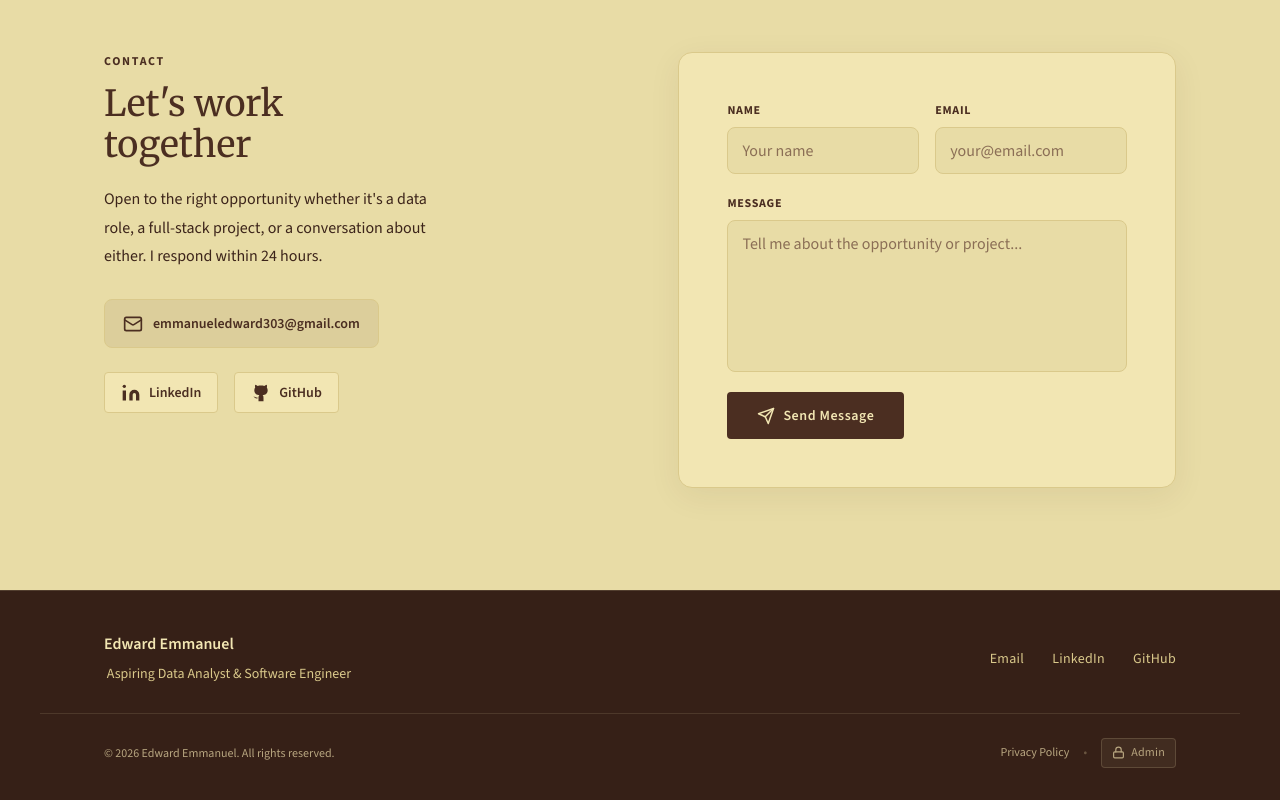
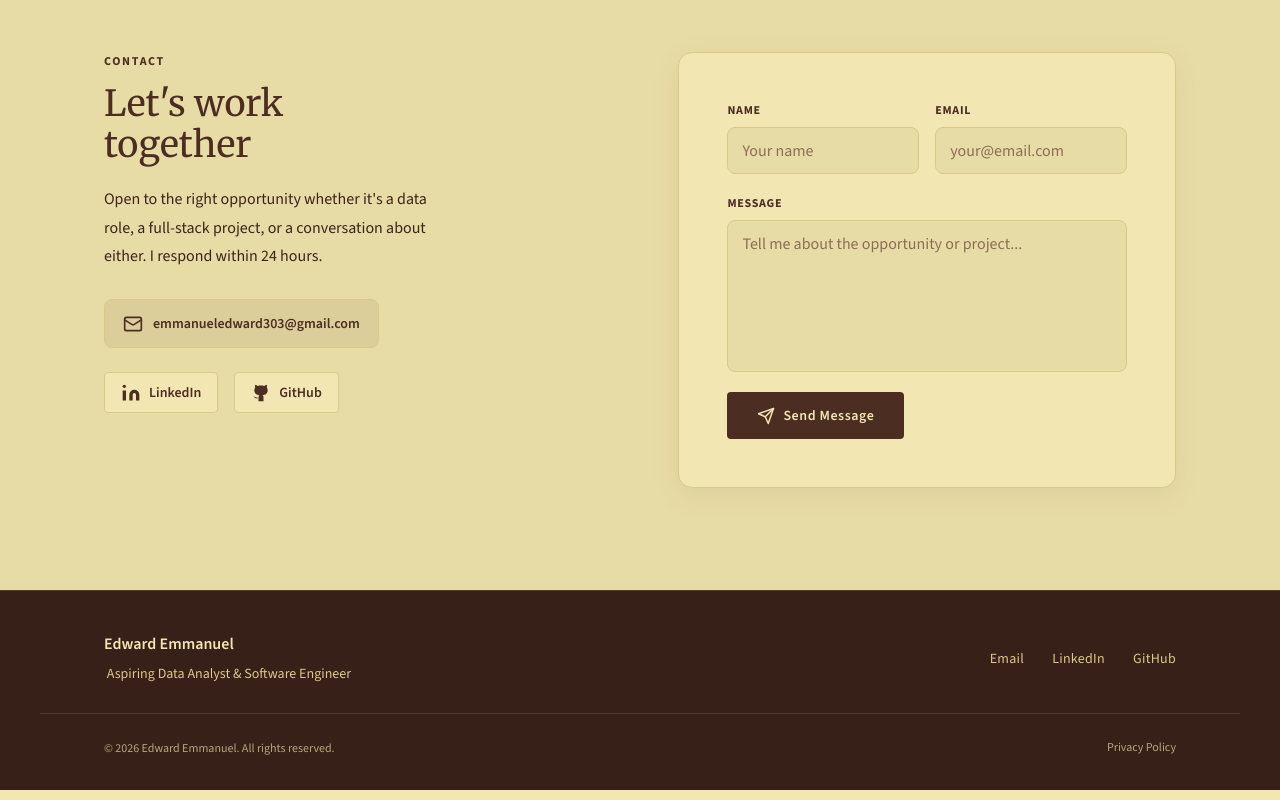
Before and after one commit to emmanueledward303/portfolio, a Next.js app: page / in a window 1280 px wide. Shown: the part 4525-5325 px from the top of the page. Built offline with nearby package versions, Linux system fonts and the light colour scheme; no server answers; the database is empty.

Commit message:
refactor: remove admin tag from footer

```diff
--- a/src/components/Footer.tsx
+++ b/src/components/Footer.tsx
@@ -44,30 +44,6 @@ export default function Footer() {
         </p>
         <div className={styles.legalRight}>
           <Link href="/privacy" className={styles.privacyLink}>Privacy Policy</Link>
-          <span className={styles.legalDivider} aria-hidden="true">•</span>
-          <Link
-            href="/admin"
-            className={styles.adminLockLink}
-            title="Admin Portal (Owner Only)"
-            aria-label="Admin Portal"
-          >
-            <svg
-              className={styles.lockIcon}
-              width="13"
-              height="13"
-              viewBox="0 0 24 24"
-              fill="none"
-              stroke="currentColor"
-              strokeWidth="2.2"
-              strokeLinecap="round"
-              strokeLinejoin="round"
-              aria-hidden="true"
-            >
-              <rect x="3" y="11" width="18" height="11" rx="2" ry="2" />
-              <path d="M7 11V7a5 5 0 0 1 10 0v4" />
-            </svg>
-            <span>Admin</span>
-          </Link>
         </div>
       </div>
     </footer>
```
